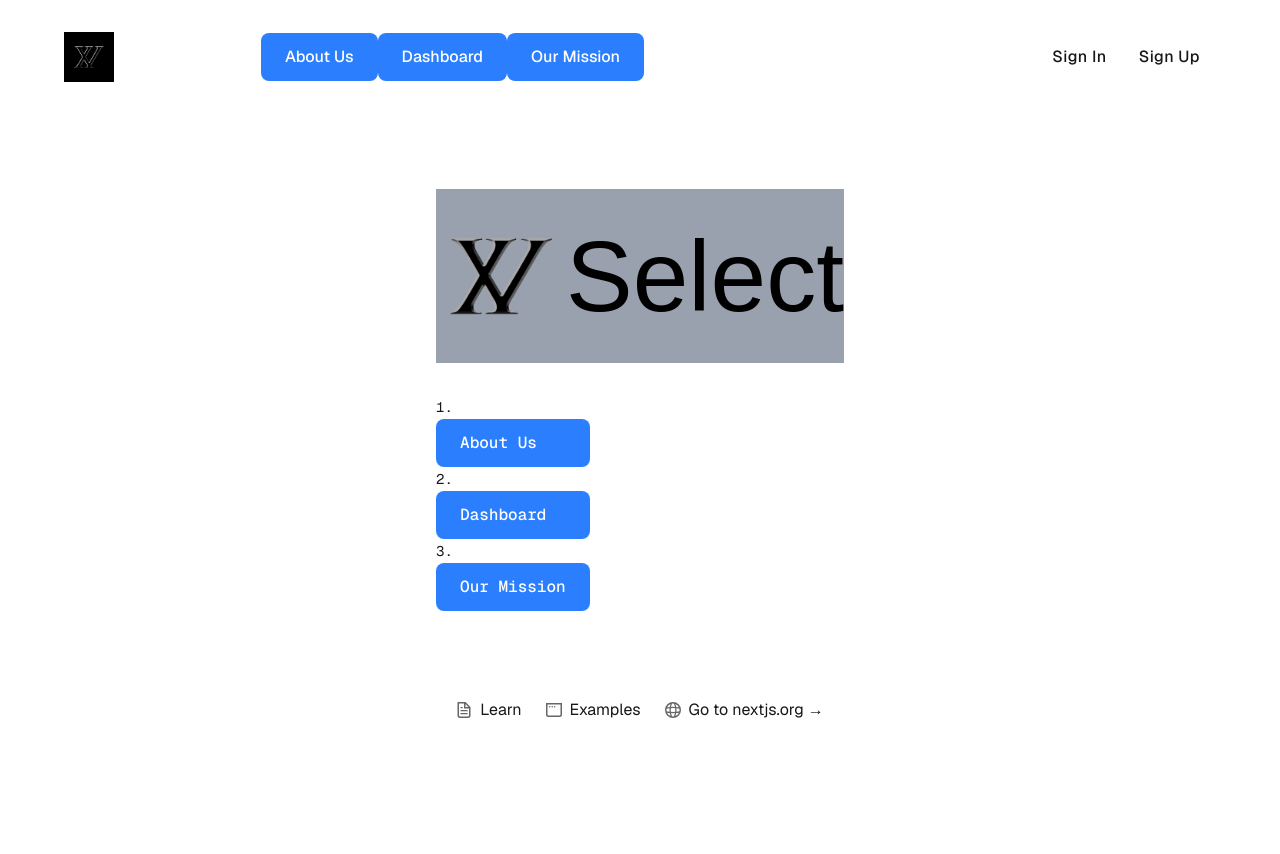
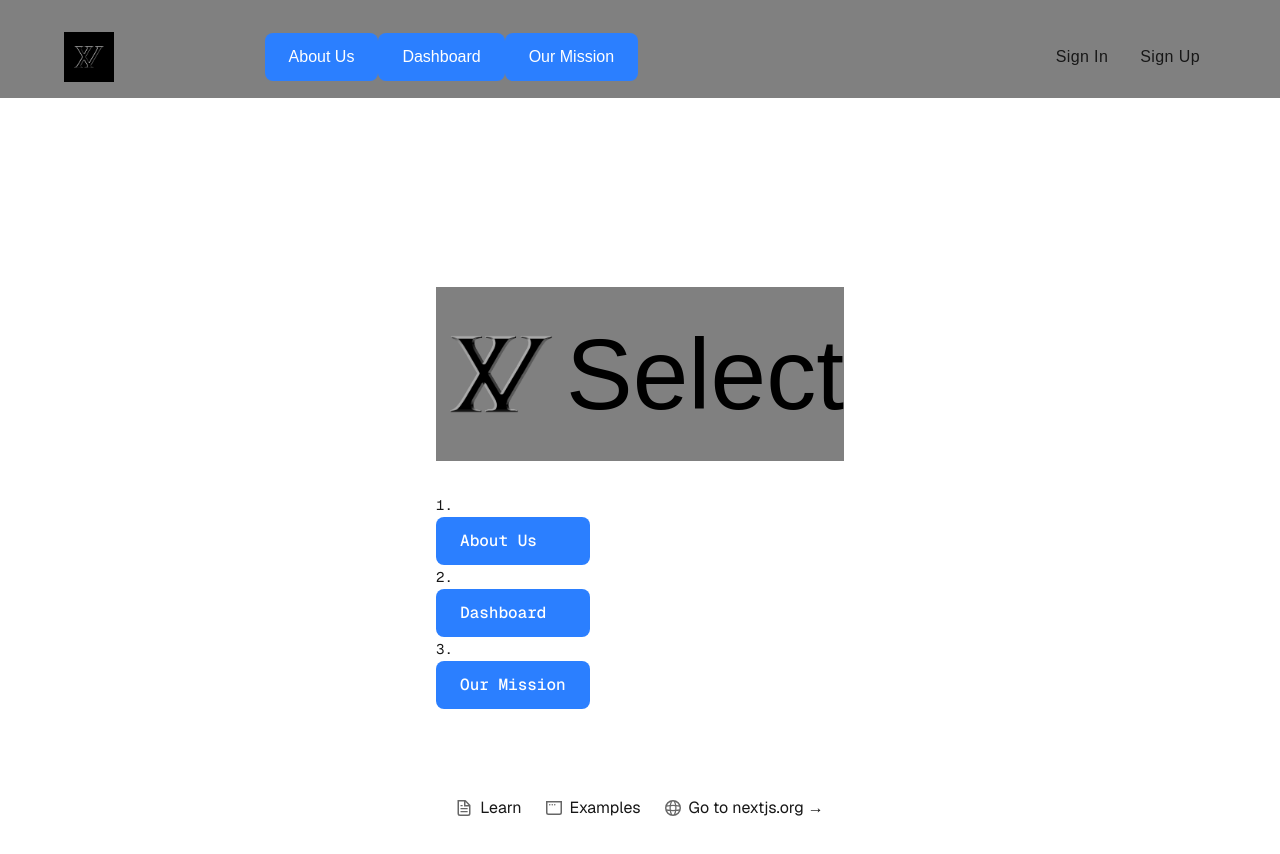
Before and after one commit to jgb36/25selected, a Next.js app: page / in a window 1280 px wide. Shown: the top 854 px of the page. Before the commit the page ends 800 px from the top, so only its background shows below. Built offline with nearby package versions, Linux system fonts and the light colour scheme; a web font is replaced by a local one.

Commit message:
sticky header on all pages

```diff
--- a/app/components/misc/layout/header.css
+++ b/app/components/misc/layout/header.css
@@ -1,7 +1,4 @@
-.headerPic{
-    float: left;
+  #top{
+    background-color: gray;
+    position: sticky;
   }
-
-  #index{
-    float: left;
-  }
--- a/app/components/misc/layout/header.js
+++ b/app/components/misc/layout/header.js
@@ -19,9 +19,9 @@ const Header = () => {
         <>
           <header
             className={
-              "fixed top-0 w-full  z-100 bg-white-500 transition-all " +
+              "fixed top-0 w-full  z-10 bg-white-500 transition-all height-100 " +
               (scrollActive ? " shadow-md pt-0" : " pt-4")
-            }
+            } id="top"
           >
 
         <nav className="max-w-screen-xl px-6 sm:px-8 lg:px-16 mx-auto grid grid-flow-col py-3 sm:py-4">
--- a/app/globals.css
+++ b/app/globals.css
@@ -34,3 +34,8 @@ body {
 .AcademyEngravedLetPlain{
   font-family: "AcademyEngravedLetPlain";
 }
+
+#fullLogo
+{
+  background-color: gray;
+}
--- a/app/page.tsx
+++ b/app/page.tsx
@@ -18,8 +18,8 @@ const Academy = localFont({
 export default function Home() {
   return (
     <>
+    <Header />
     <div className="grid grid-rows-[20px_1fr_20px] items-center justify-items-center min-h-screen p-8 pb-20 gap-16 sm:p-20 font-[family-name:var(--font-geist-sans)]">
-      <Header />
       {/* <header className='topHead' id='index'>
         <Image
             className = "headerPic"
@@ -34,7 +34,7 @@ export default function Home() {
         {/* <Hero /> */}
 
 
-        <div className={`${Academy.className} flex flex-row items-center leading-none text-black bg-gray-400`}>
+        <div className={`${Academy.className} flex flex-row items-center leading-none text-black`} id="fullLogo">
         <Image
           className="dark:invert"
           src="/25logos/noBG.png"
```
